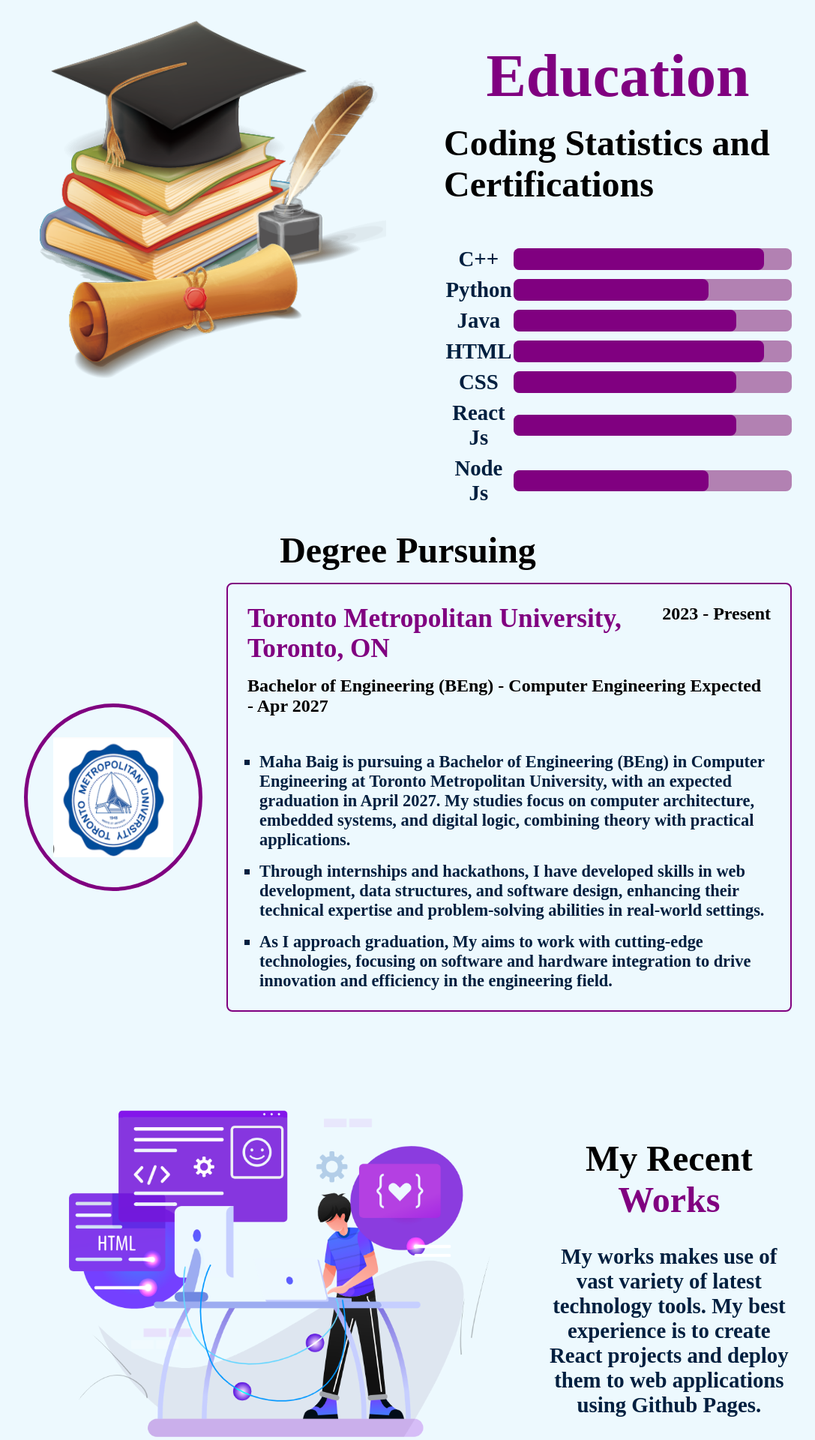
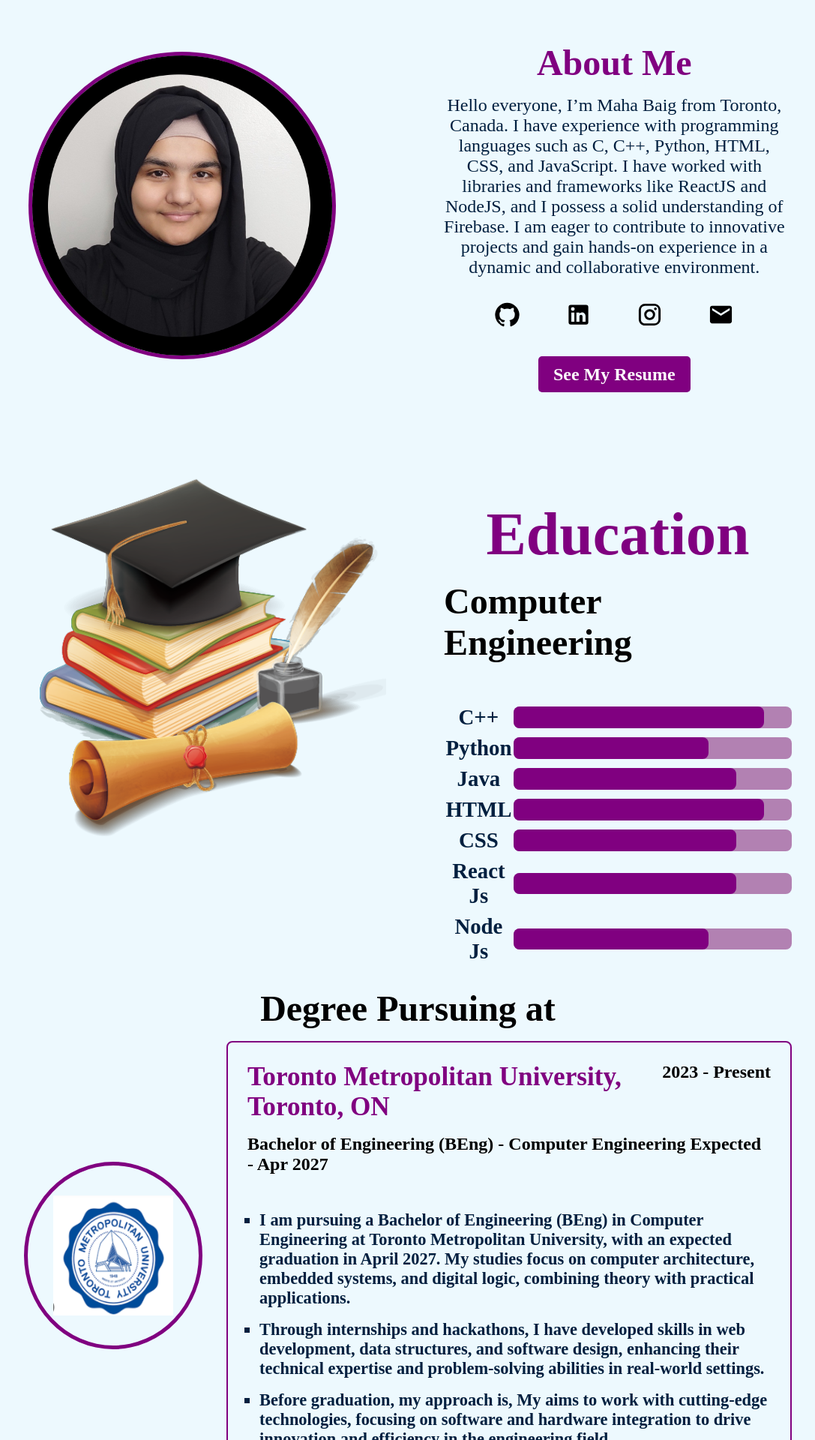
Before and after one commit to KiranBai/Portfolio, a React (Create React App) app: page / in a window 1280 px wide. Shown: the part 800-2720 px from the top of the page at 75% size, without its empty margins (96-1183 px from the left). Built offline with nearby package versions, Linux system fonts and the light colour scheme; a web font is replaced by a local one.

Commit message:
portfolio

```diff
--- a/src/App.js
+++ b/src/App.js
@@ -9,6 +9,7 @@ import Footer from './components/Footer/Footer';
 import Education from './components/Education/Education';
 // import Certifications from "./components/Certifications/Certifications";
 import Projects from "./components/Projects/Project";
+import GetInTouch from './components/Get In Touch/GetInTouch';
 import AboutMe from "./components/About Me/AboutMe";
 import { useSelector } from "react-redux";
 import Mode from './theme/mode';
@@ -23,9 +24,10 @@ const App = () => {
         <div className="App" style={theme}>
             <Navbar />
             <Home />
+            <AboutMe />
             <Education />
             <Projects />
-            <AboutMe />
+            <GetInTouch />
             <Footer />
             <Mode/>
         </div>
--- a/src/Data/EducationData.js
+++ b/src/Data/EducationData.js
@@ -35,9 +35,9 @@ const EducationData={
     couseStartYear:"2023",
     courseEndYear:"Present",
     details:[
-        'Maha Baig is pursuing a Bachelor of Engineering (BEng) in Computer Engineering at Toronto Metropolitan University, with an expected graduation in April 2027. My studies focus on computer architecture, embedded systems, and digital logic, combining theory with practical applications.',
+        'I am pursuing a Bachelor of Engineering (BEng) in Computer Engineering at Toronto Metropolitan University, with an expected graduation in April 2027. My studies focus on computer architecture, embedded systems, and digital logic, combining theory with practical applications.',
         'Through internships and hackathons, I have developed skills in web development, data structures, and software design, enhancing their technical expertise and problem-solving abilities in real-world settings.',
-        'As I approach graduation, My aims to work with cutting-edge technologies, focusing on software and hardware integration to drive innovation and efficiency in the engineering field.'
+        'Before graduation, my approach is, My aims to work with cutting-edge technologies, focusing on software and hardware integration to drive innovation and efficiency in the engineering field.'
     ],
     codingStatus:languagesDone
 }
--- a/src/Data/PersonalData.js
+++ b/src/Data/PersonalData.js
@@ -1,13 +1,12 @@
 const PersonalData = {
     firstName: "Maha",
-    lastName: "baig",
+    lastName: "Baig",
     nickName:"<  maha - baig >",
-    mobNo:"+92 3367927715",
     email:"mbaig7366@gmail.com",
     address:"Toronto, Canada ",
-    aboutMe:"Hi Everyone, I am Maha Baig from Toronto, Canada.I learned C, C++, Python,HTML, CSS and JavaScript etc, Worked with libraries & frameworks like ReactJS, NodeJS. Have a keen knowledge of databases like MySQL, MongoDB and Firebase. Eager to contribute to innovative projects and gain hands-on experience in a dynamic and collaborative",
+    aboutMe:"Hello everyone, I’m Maha Baig from Toronto, Canada. I have experience with programming languages such as C, C++, Python, HTML, CSS, and JavaScript. I have worked with libraries and frameworks like ReactJS and NodeJS, and I possess a solid understanding of Firebase. I am eager to contribute to innovative projects and gain hands-on experience in a dynamic and collaborative environment.",
     resumeLink:'https://drive.google.com/file/d/1LQKo3ZyMe58-kAvi6kwQRe1XrhBiYuDS/view?usp=sharing',
     imageUrl:''
 }
-export const autoTypeData=['3rd Sem IT UnGrad', 'Frontend Developer','Computer Programmers', 'Logic oriented'];
+export const autoTypeData=['Computer Programmer', 'Computer Engineering Undergrad','problem-solver and critical thinker'];
 export default PersonalData;
--- a/src/components/About Me/AboutMe.js
+++ b/src/components/About Me/AboutMe.js
@@ -4,7 +4,6 @@ import classes from './aboutMe.module.css';
 import PersonalData from '../../Data/PersonalData';
 import SocialLinks from '../SocialLinks/SocialLinks';
 import Button from "../UI/Button";
-import GetInTouch from '../Get In Touch/GetInTouch';
 import { useSelector } from 'react-redux';
 
 import ImageUrl from "../../Data/dp.png";
@@ -31,7 +30,7 @@ const AboutMe = () => {
                     </a>
                 </div>
             </div>
-            <GetInTouch />
+
         </Fragment>
     )
 };
--- a/src/components/Education/Degree.js
+++ b/src/components/Education/Degree.js
@@ -15,7 +15,7 @@ function Degree(props) {
     return (
         <div className={classes.degreeMain}>
             <h1 style={{ color: nonThemeColor }}>
-                Degree Pursuing
+                Degree Pursuing at
             </h1>
             <div className={classes.degreeCard}>
                 <div className={`${classes.degreeImage} centered`} style={{borderColor:uiColor}}>
--- a/src/components/Education/Education.js
+++ b/src/components/Education/Education.js
@@ -20,7 +20,7 @@ function Education(props) {
                 </div>
                 <div className={classes.educationCard}>
                     <h1 style={{color:uiColor}}>Education</h1>
-                    <h2 style={{ color: nonThemeColor }}>Coding Statistics and Certifications</h2>
+                    <h2 style={{ color: nonThemeColor }}>Computer Engineering</h2>
                     <div className={classes.codingInfo}>
                         {
                             languagesDone.map((item,index) =>
--- a/src/components/Get In Touch/ContactForm.js
+++ b/src/components/Get In Touch/ContactForm.js
@@ -129,16 +129,6 @@ const ContactForm = (props) => {
                         placeholder="Email"
                         disabled={isSent}
                     />
-                    <input value={enteredPhone}
-                        onBlur={phoneBlurHandler}
-                        onChange={phoneChangedHandler}
-                        type="text"
-                        className={phoneInputClasses}
-                        placeholder="Phone"
-                        minLength={10}
-                        maxLength={12}
-                        disabled={isSent}
-                    /><br />
                     <textarea
                         value={enteredMessage}
                         onBlur={messageBlurHandler}
--- a/src/components/Get In Touch/GetInTouch.js
+++ b/src/components/Get In Touch/GetInTouch.js
@@ -5,7 +5,6 @@ import ContactForm from "./ContactForm";
 
 import LocationOnIcon from '@mui/icons-material/LocationOn';
 import SendIcon from '@mui/icons-material/Send';
-import CallIcon from '@mui/icons-material/Call';
 
 import PersonalData from "../../Data/PersonalData";
 import { useSelector } from "react-redux";
@@ -16,7 +15,7 @@ const GetInTouch = (props) => {
 
     const uiColor=useSelector(state=>state.uiColor);
     const nonThemeColor=useSelector(state=>state.nonThemeColor);
-    const Icons=[<LocationOnIcon fontSize="large"/>,<SendIcon fontSize="large"/>,<CallIcon fontSize="large"/>];
+    const Icons=[<LocationOnIcon fontSize="large"/>,<SendIcon fontSize="large"/>];
 
     const contactDetails = data.map((item, index) =>
         <div className={classes.contactCard} style={{color:nonThemeColor}} key={index}>
--- a/src/components/Professional Skillset/ProgrammingSkills.js
+++ b/src/components/Professional Skillset/ProgrammingSkills.js
@@ -2,8 +2,8 @@
 import classes from "./programmingSkills.module.css";
 import { CPP, Python, MongoDB, FireBase, ReactJS, NodeJs, JavaScript, Redux } from "../asset/svg/svg";
 import { useSelector } from "react-redux";
-const skills = [CPP, Python, FireBase, ReactJS, JavaScript, NodeJs, MongoDB, Redux];
-const skillNames=["C++","Python","Firebase","ReactJs","JavaScript","NodeJs","MongoDB","Redux"];
+const skills = [CPP, Python, FireBase, ReactJS, JavaScript, NodeJs];
+const skillNames=["C++","Python","Firebase","ReactJs","JavaScript","NodeJs"];
 const ProgrammingSkills = (props) => {
 
     const uiColor=useSelector(state=>state.uiColor);
--- a/src/components/Projects/Project.js
+++ b/src/components/Projects/Project.js
@@ -21,8 +21,8 @@ const Projects = (props) => {
                     <img src={projectCoverImg} alt="" />
                 </section>
                 <section className={styles.projectHeader}>
-                    <h1><span style={{ color: nonThemeColor }}>My Recent </span><span style={{ color: uiColor }}>Works</span></h1>
-                    <div>My works makes use of vast variety of latest technology tools. My best experience is to create React projects and deploy them to web applications using Github Pages.</div>
+                    <h1><span style={{ color: nonThemeColor }}>My Recent </span><span style={{ color: uiColor }}>Work</span></h1>
+                    <div>My work leverages a wide range of cutting-edge technology tools. My most valuable experience lies in developing React projects and deploying them as web applications using GitHub Pages.</div>
                 </section>
             </div>
             <ProgrammingSkills />
```
